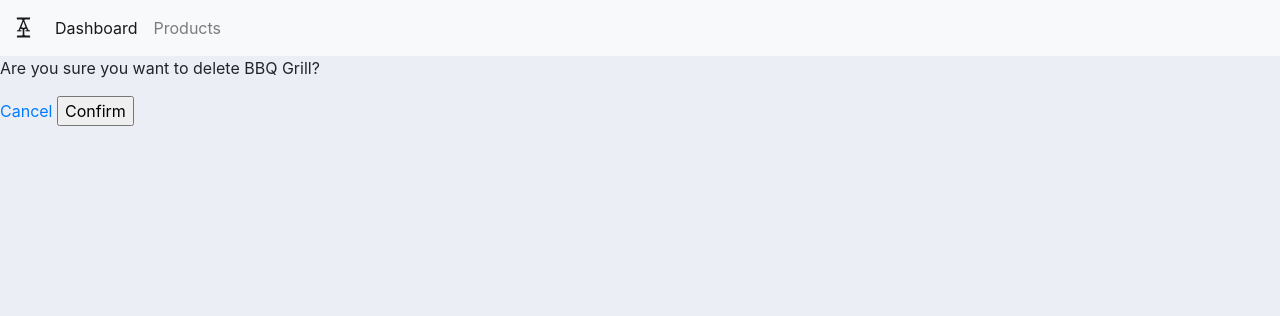
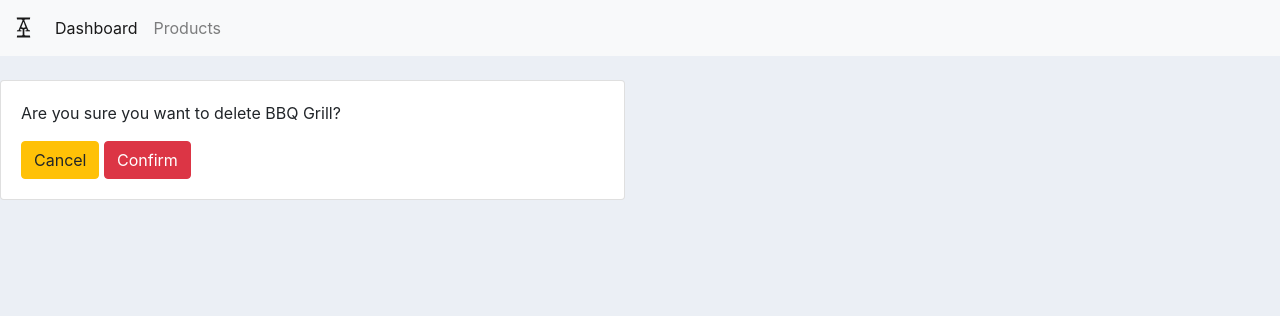
Before and after one commit to johnj974/customer-management, a Django app: page /delete_order/4/ in a window 1280 px wide. Shown: the top 316 px of the page. Run offline with Django 3.2, Linux system fonts and the light colour scheme; data comes from the database, SQL or seed files in the repository; both versions use the stored data as it was after the commit; some libraries are stand-ins or nearby versions.

Commit message:
styled update form and delete form pages

```diff
--- a/accounts/templates/accounts/base.html
+++ b/accounts/templates/accounts/base.html
@@ -14,7 +14,7 @@
 
 <body>
 	<nav class="navbar navbar-expand-lg navbar-light bg-light">
-		<a class="navbar-brand" href="#"><i class="fab fa-acquisitions-incorporated"></i></a>
+		<a class="navbar-brand" href=""><i class="fab fa-acquisitions-incorporated"></i></a>
 		<button class="navbar-toggler" type="button" data-toggle="collapse" data-target="#navbarNav" aria-controls="navbarNav" aria-expanded="false" aria-label="Toggle navigation">
     <span class="navbar-toggler-icon"></span>
   </button>
--- a/accounts/templates/accounts/delete.html
+++ b/accounts/templates/accounts/delete.html
@@ -1,12 +1,17 @@
-{% extends "accounts/base.html" %}
-{% load static %}
-{% block content %}
-<p> Are you sure you want to delete {{item}}?</p>
-<form action="{% url 'delete_order' item.id %}" method="POST">
-{% csrf_token %}
+{% extends "accounts/base.html" %} {% load static %} {% block content %}
+<br />
+<div class="row">
+  <div class="col-md-6">
+    <div class="card card-body">
+      <p>Are you sure you want to delete {{item}}?</p>
+      <form action="{% url 'delete_order' item.id %}" method="POST">
+        {% csrf_token %}
 
-<a href="{% url 'home' %}">Cancel</a>
-<input type="submit" value="Confirm">
-</form>
+        <a class="btn btn-warning" href="{% url 'home' %}">Cancel</a>
+        <input class="btn btn-danger" type="submit" value="Confirm" />
+      </form>
+    </div>
+  </div>
+</div>
 
 {% endblock %}
```
Also changed, not shown: accounts/templates/accounts/order_form.html (+12 -8 lines), db.sqlite3.
